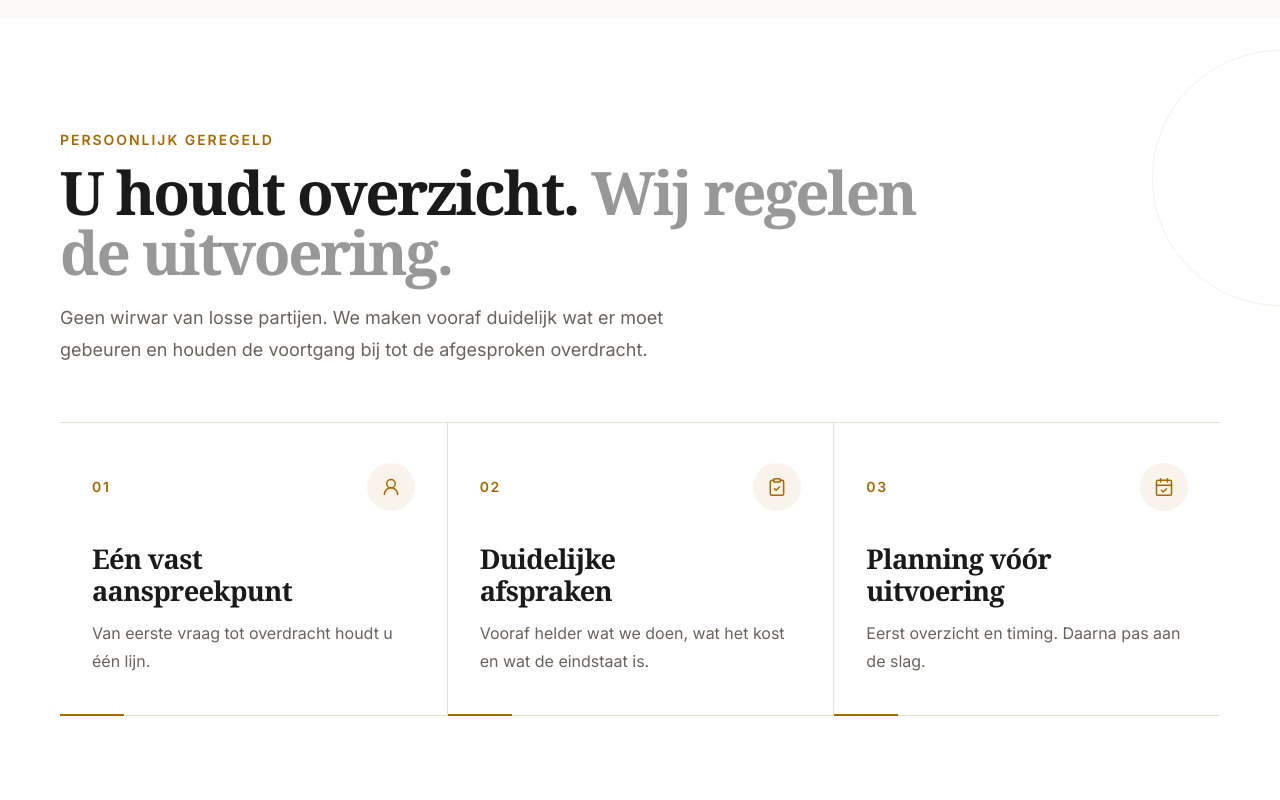
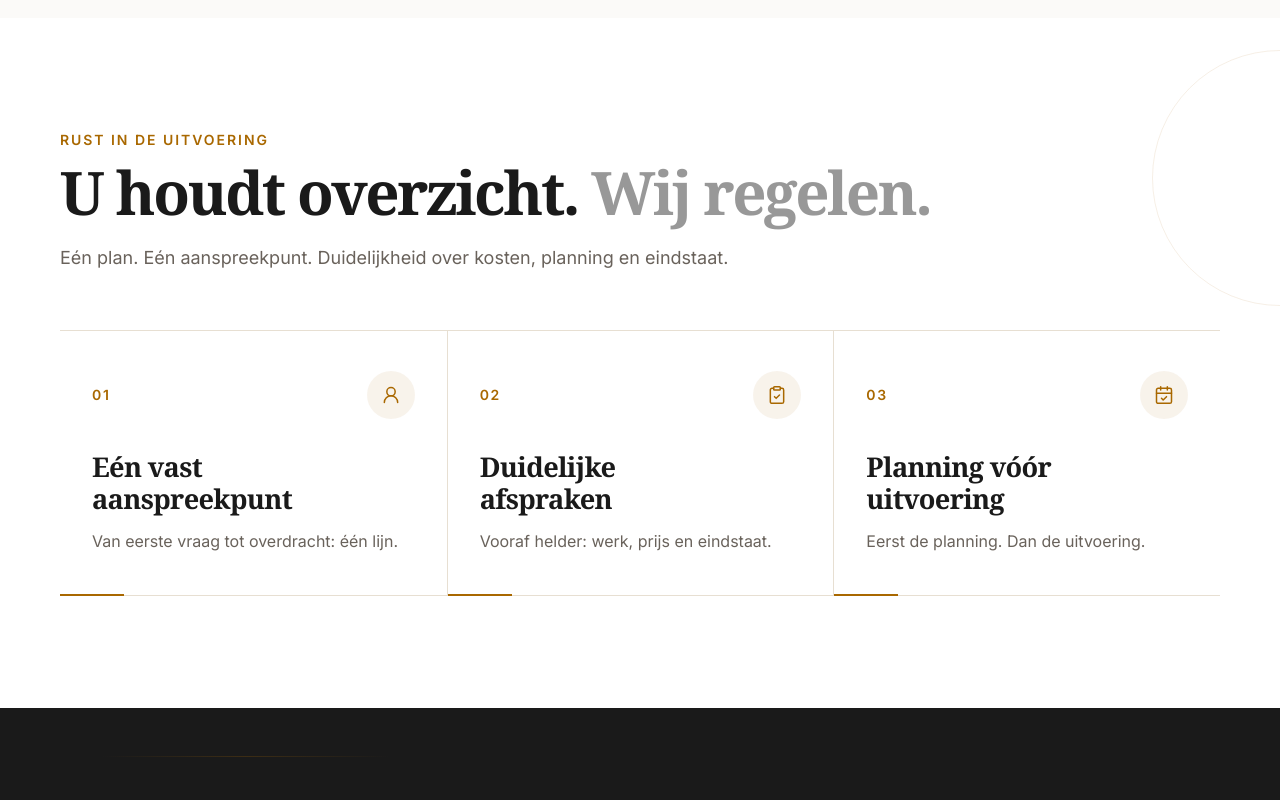
Before and after one commit to sandvlietbv/OpleverMeester, a Next.js app: page / in a window 1280 px wide. Shown: the part 2000-2800 px from the top of the page. Built offline with nearby package versions, Linux system fonts and the light colour scheme.

Commit message:
Align components/Trust.tsx with new brand voice

```diff
--- a/components/Trust.tsx
+++ b/components/Trust.tsx
@@ -4,9 +4,9 @@ import { motion, useReducedMotion } from "framer-motion";
 import { CalendarCheck, ClipboardCheck, UserRound } from "lucide-react";
 
 const VALUES = [
-  { icon: UserRound, number: "01", label: "Eén vast aanspreekpunt", text: "Van eerste vraag tot overdracht houdt u één lijn." },
-  { icon: ClipboardCheck, number: "02", label: "Duidelijke afspraken", text: "Vooraf helder wat we doen, wat het kost en wat de eindstaat is." },
-  { icon: CalendarCheck, number: "03", label: "Planning vóór uitvoering", text: "Eerst overzicht en timing. Daarna pas aan de slag." },
+  { icon: UserRound, number: "01", label: "Eén vast aanspreekpunt", text: "Van eerste vraag tot overdracht: één lijn." },
+  { icon: ClipboardCheck, number: "02", label: "Duidelijke afspraken", text: "Vooraf helder: werk, prijs en eindstaat." },
+  { icon: CalendarCheck, number: "03", label: "Planning vóór uitvoering", text: "Eerst de planning. Dan de uitvoering." },
 ];
 
 export default function Trust() {
@@ -17,12 +17,12 @@ export default function Trust() {
       <div aria-hidden="true" className="absolute right-[-8rem] top-8 h-64 w-64 rounded-full border border-orange/10" />
       <div className="container-om relative">
         <div className="max-w-4xl">
-          <p className="text-sm font-semibold uppercase tracking-[0.14em] text-orange">Persoonlijk geregeld</p>
+          <p className="text-sm font-semibold uppercase tracking-[0.14em] text-orange">Rust in de uitvoering</p>
           <h2 className="mt-3 font-display text-4xl font-semibold tracking-[-0.04em] text-navy md:text-6xl">
-            U houdt overzicht. <span className="text-navy/[0.45]">Wij regelen de uitvoering.</span>
+            U houdt overzicht. <span className="text-navy/[0.45]">Wij regelen.</span>
           </h2>
           <p className="mt-5 max-w-2xl text-lg leading-8 text-muted">
-            Geen wirwar van losse partijen. We maken vooraf duidelijk wat er moet gebeuren en houden de voortgang bij tot de afgesproken overdracht.
+            Eén plan. Eén aanspreekpunt. Duidelijkheid over kosten, planning en eindstaat.
           </p>
         </div>
 
```
